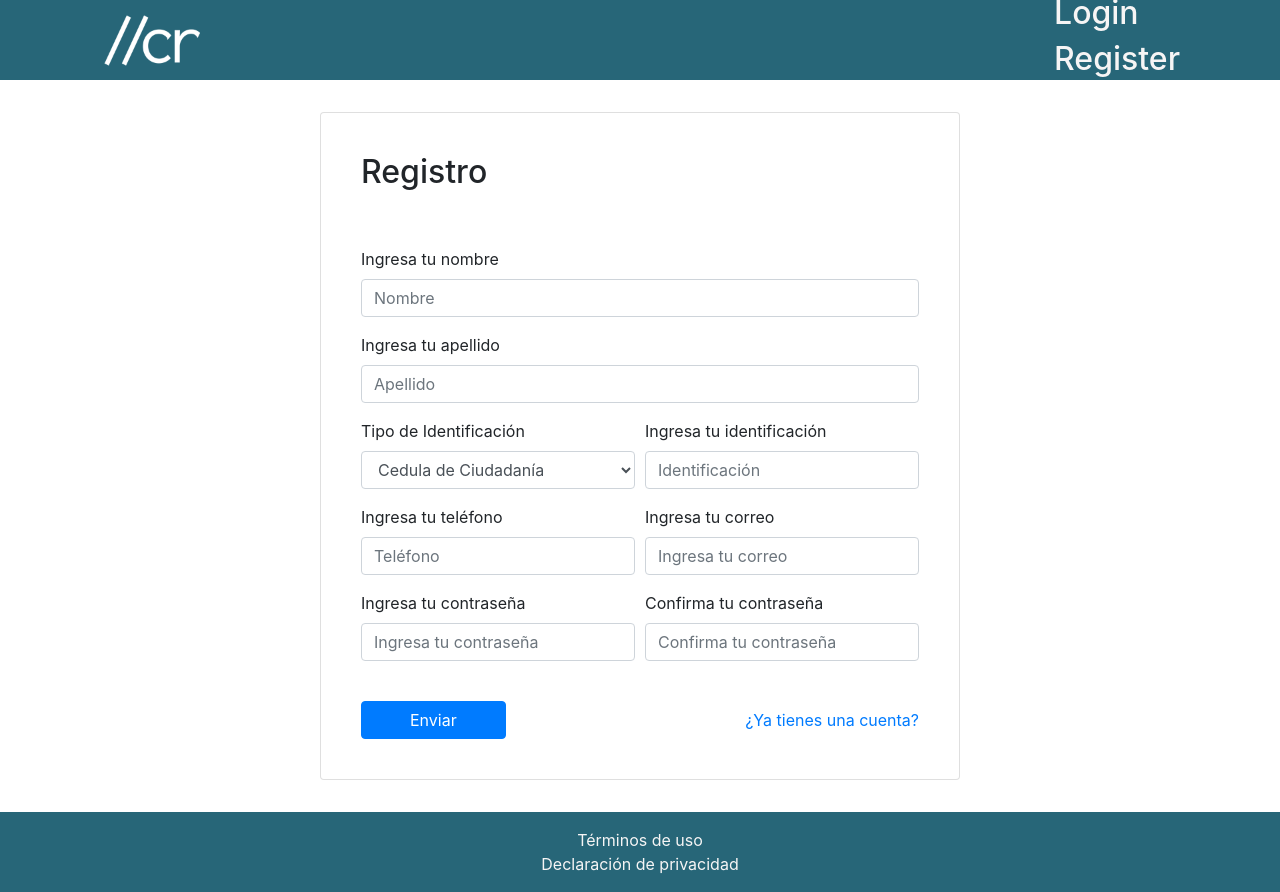
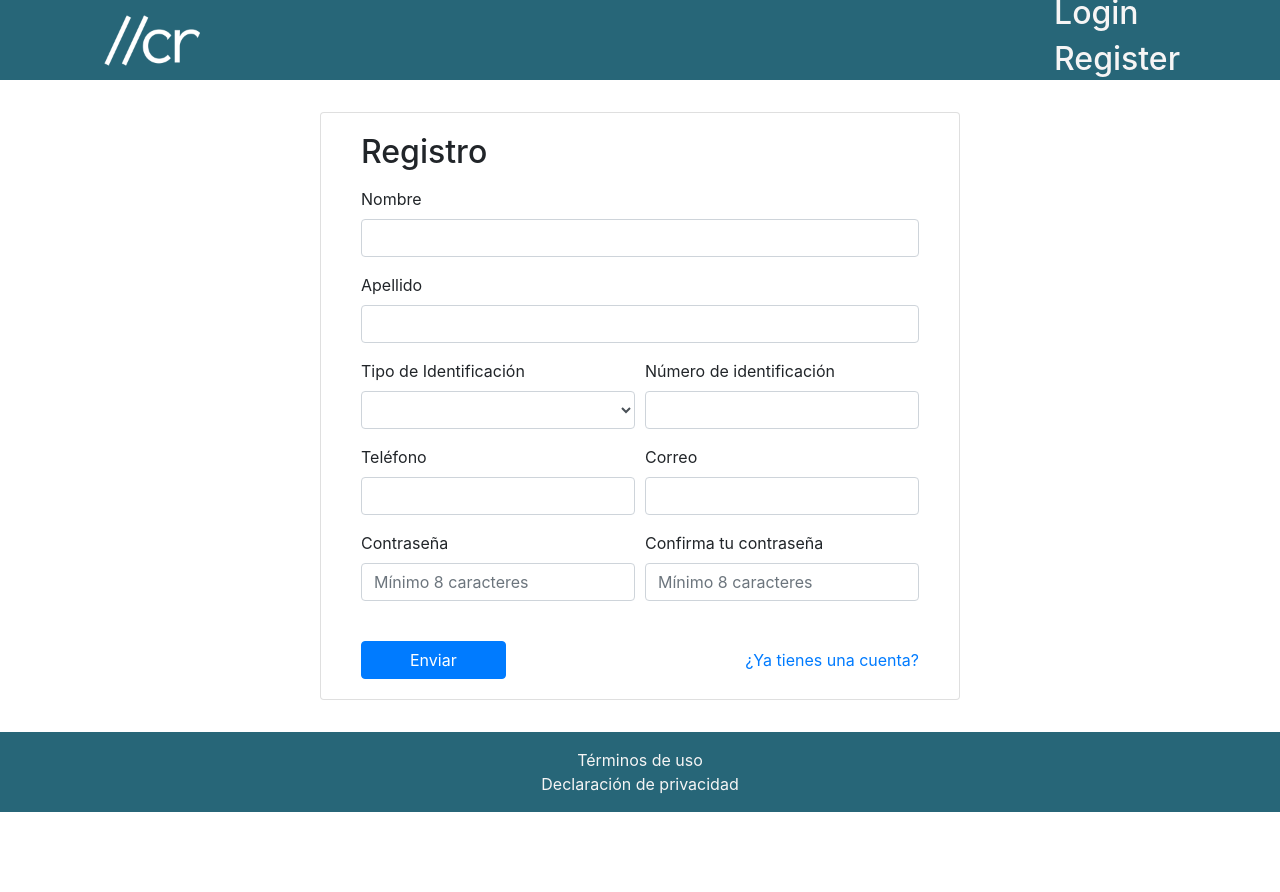
Before and after one commit to jzamora5/AIC_Front, a React (Create React App) app in the folder aic_frontend/: page /register in a window 1280 px wide. After the commit the page ends 812 px from the top, so only its background shows below. Built offline with nearby package versions, Linux system fonts and the light colour scheme.

Commit message:
Register Form Validation

```diff
--- a/aic_frontend/src/assets/styles/Vars.scss
+++ b/aic_frontend/src/assets/styles/Vars.scss
@@ -7,6 +7,7 @@ $main-color: #276678;
 $palette-2: #1687a7;
 $palette-3: #d3e0ea;
 $text-white: #f6f5f5;
+$validationError: #c72636;
 $header-height: 10vh;
 $footer-height: 10vh;
 
--- a/aic_frontend/src/assets/styles/components/Register.scss
+++ b/aic_frontend/src/assets/styles/components/Register.scss
@@ -2,6 +2,10 @@
 
 .register_to_login {
   margin: 0;
+}
+
+.required_message {
+  color: $validationError;
 }
 
 @media screen and (max-width: 767px) {
--- a/aic_frontend/src/containers/Register.jsx
+++ b/aic_frontend/src/containers/Register.jsx
@@ -1,59 +1,61 @@
 import React from "react";
 import { Link } from "react-router-dom";
+import { useForm } from "react-hook-form";
 import "../assets/styles/components/Register.scss";
 
 const Register = (props) => {
-  const handleSubmit = (event) => {
-    event.preventDefault();
-
-    let obj = {};
-
-    const data = [
-      "nombre",
-      "apellido",
-      "tipoId",
-      "id",
-      "correo",
-      "telefono",
-      "contrasena",
-      "confirmacionContrasena",
-    ];
-
-    data.forEach((item) => {
-      obj[item] = event.target[item].value;
-    });
-    console.log(obj);
-    // props.history.push("/login");
+  const { register, handleSubmit, errors, getValues, trigger } = useForm();
+  const onSubmit = (data) => console.log(data);
+  const triggerPasswordMatch = () => {
+    trigger("passwordConfirmation");
   };
+  const passwordMatch = (passwordConfirmation) => {
+    return passwordConfirmation === getValues("password");
+  };
+  const invalidPasswordMsg = "⚠ Contraseña invalida";
+  const invalidPasswordConfirmationMsg = "⚠ No coincide";
+  const requiredFieldMessage = "Este campo es requerido";
 
   return (
     <div className="container d-flex justify-content-center align-items-center my-2">
-      <div className="card m-4 p-4">
+      <div className="card m-4 px-4 py-1">
         <div className="card-body p-0">
-          <form className="m-3" onSubmit={handleSubmit}>
-            <h2 className="pb-5">Registro</h2>
+          <form className="m-3" onSubmit={handleSubmit(onSubmit)}>
+            <h2 className="pb-2">Registro</h2>
             <div className="form-row">
               <div className="form-group col-12">
-                <label htmlFor="inputNombre">Ingresa tu nombre</label>
+                <label htmlFor="inputNombre">Nombre</label>
                 <input
                   type="text"
                   className="form-control"
-                  placeholder="Nombre"
+                  placeholder=""
                   id="inputNombre"
-                  name="nombre"
+                  name="firstName"
+                  ref={register({ required: true })}
                 />
+                {errors.firstName && errors.firstName.type === "required" && (
+                  <span className="required_message">
+                    {requiredFieldMessage}
+                  </span>
+                )}
               </div>
             </div>
             <div className="form-row">
-              <div className="form-group col-12">
-                <label htmlFor="inputApellido">Ingresa tu apellido</label>
+              <div className="form-group col-12 ">
+                <label htmlFor="inputApellido">Apellido</label>
                 <input
                   type="text"
                   className="form-control"
-                  placeholder="Apellido"
+                  placeholder=""
                   id="inputApellido"
-                  name="apellido"
+                  name="lastName"
+                  ref={register({ required: true })}
                 />
+                {errors.lastName && errors.lastName.type === "required" && (
+                  <span className="required_message">
+                    {requiredFieldMessage}
+                  </span>
+                )}
               </div>
             </div>
             <div className="form-row">
@@ -62,60 +64,98 @@ const Register = (props) => {
                 <select
                   className="form-control mr-2"
                   id="tipo_id"
-                  name="tipoId"
+                  name="typeId"
+                  ref={register({ required: true })}
                 >
-                  <option value="CC">Cedula de Ciudadanía</option>
-                  <option value="CE">Cédula de extranjería</option>
-                  <option value="PA">Pasaporte</option>
+                  <option value=""></option>
+                  <option value="13">Cédula de Ciudadanía</option>
+                  <option value="22">Cédula de extranjería</option>
+                  <option value="41">Pasaporte</option>
                 </select>
+                {errors.typeId && errors.typeId.type === "required" && (
+                  <span className="required_message">
+                    {requiredFieldMessage}
+                  </span>
+                )}
               </div>
               <div className="form-group col-12 col-md-6">
                 <label htmlFor="inputIdentificacion">
-                  Ingresa tu identificación
+                  Número de identificación
                 </label>
                 <input
                   type="text"
                   className="form-control"
-                  placeholder="Identificación"
+                  placeholder=""
                   id="inputIdentificacion"
                   name="id"
+                  ref={register({ required: true })}
                 />
+                {errors.id && errors.id.type === "required" && (
+                  <span className="required_message">
+                    {requiredFieldMessage}
+                  </span>
+                )}
               </div>
             </div>
             <div className="form-row">
               <div className="form-group col-12 col-md-6">
-                <label htmlFor="inputTelefono">Ingresa tu teléfono</label>
+                <label htmlFor="inputTelefono">Teléfono</label>
                 <input
                   type="text"
                   className="form-control"
-                  placeholder="Teléfono"
+                  placeholder=""
                   id="inputTelefono"
-                  name="telefono"
+                  name="phone"
+                  ref={register({ required: true })}
                 />
+                {errors.phone && errors.phone.type === "required" && (
+                  <span className="required_message">
+                    {requiredFieldMessage}
+                  </span>
+                )}
               </div>
               <div className="form-group col-12 col-md-6">
-                <label htmlFor="emailInput">Ingresa tu correo</label>
+                <label htmlFor="emailInput">Correo</label>
                 <input
                   type="email"
                   className="form-control"
                   id="emailInput"
                   aria-describedby="emailHelp"
-                  placeholder="Ingresa tu correo"
-                  name="correo"
+                  placeholder=""
+                  name="email"
+                  ref={register({ required: true })}
                 />
+                {errors.email && errors.email.type === "required" && (
+                  <span className="required_message">
+                    {requiredFieldMessage}
+                  </span>
+                )}
               </div>
             </div>
 
             <div className="form-row">
               <div className="form-group col-12 col-md-6">
-                <label htmlFor="passwordInput">Ingresa tu contraseña</label>
+                <label htmlFor="passwordInput">Contraseña</label>
                 <input
                   type="password"
                   className="form-control"
                   id="passwordInput"
-                  placeholder="Ingresa tu contraseña"
-                  name="contrasena"
+                  placeholder="Mínimo 8 caracteres"
+                  name="password"
+                  onChange={triggerPasswordMatch}
+                  ref={register({
+                    required: true,
+                    minLength: { value: 8 },
+                  })}
                 />
+                {errors.password && errors.password.type === "minLength" && (
+                  <span className="required_message">{invalidPasswordMsg}</span>
+                )}
+                {errors.password && errors.password.type === "required" && (
+                  <span className="required_message">
+                    {requiredFieldMessage}
+                  </span>
+                )}
               </div>
               <div className="form-group col-12 col-md-6">
                 <label htmlFor="passwordConfirmationInput">
@@ -125,9 +165,25 @@ const Register = (props) => {
                   type="password"
                   className="form-control"
                   id="passwordConfirmationInput"
-                  placeholder="Confirma tu contraseña"
-                  name="confirmacionContrasena"
+                  placeholder="Mínimo 8 caracteres"
+                  name="passwordConfirmation"
+                  ref={register({
+                    required: true,
+                    validate: passwordMatch,
+                  })}
                 />
+                {errors.passwordConfirmation &&
+                  errors.passwordConfirmation.type === "validate" && (
+                    <span className="required_message">
+                      {invalidPasswordConfirmationMsg}
+                    </span>
+                  )}
+                {errors.passwordConfirmation &&
+                  errors.passwordConfirmation.type === "required" && (
+                    <span className="required_message">
+                      {requiredFieldMessage}
+                    </span>
+                  )}
               </div>
             </div>
             <div className="d-flex flex-column flex-md-row align-items-center justify-content-between mt-4">
```
Also changed, not shown: 1 other file (tests, documents, lock files or other folders).
